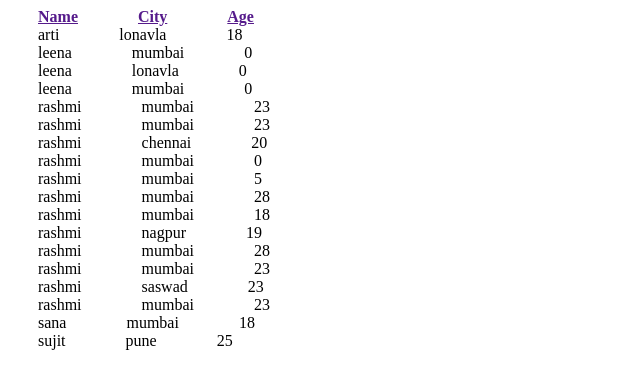
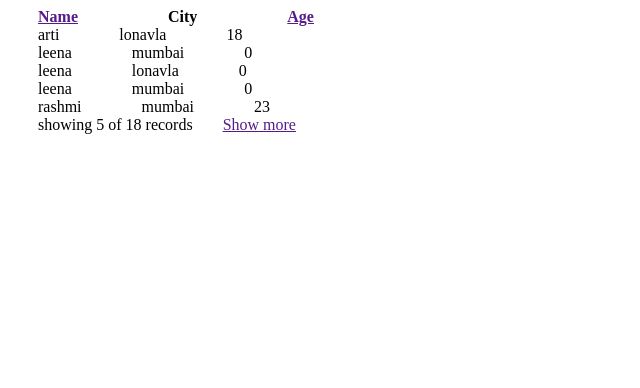
Before and after one commit to sujeet100/angular-table-widget-spike, a plain HTML site: page index.html in a window 1280 px wide. Shown: the whole page, without its empty margins (0-640 px from the left). Drawn offline with Linux system fonts and the light colour scheme; some packages are replaced by stand-ins of ours.

Commit message:
made sorting configurable. implemented show more. The message for showing n of X records is customizable.

```diff
--- a/app.js
+++ b/app.js
@@ -29,25 +29,46 @@ angular.module("widget", [])
     		scope:{
     			data:'=',
                 columns:'=',
-                defaultsortpredicate: '=',
+                defaultSortPredicate: '=',
+                rowsPerPage:'=',
+                rowsShownText:'='
     		},
     		link: function(scope, element, attr){
 
                     var tableElement = [];
-                    console.log(scope.defaultsortpredicate);
-                    scope.sortpredicate=scope.defaultsortpredicate
+                    scope.sortpredicate=scope.defaultSortPredicate
+                    scope.rowsVisible = scope.rowsPerPage;
                     tableElement.push('<style type="text/css">span{margin:30px;}</style>');
-                    tableElement.push('<span ng-repeat="head in columns">');
-                    tableElement.push('<a href="" ng-click="changePredicate(head.predicate)"><strong>{{head.header}}</strong></a></span>');
-                     tableElement.push('<div ng-repeat="student in data  |orderBy:sortpredicate:reverse">');
-                         tableElement.push('<span ng-repeat="column in columns">');
-                         tableElement.push('{{student[column.field]}}</span>');
-                     tableElement.push('</div>');
+
+                   //headers
+                    tableElement.push('<span ng-repeat="column in columns">');
+                        tableElement.push('<a ng-if="column.sort" href="" ng-click="changePredicate(column.predicate)"><strong>{{column.header}}</strong></a>');
+                        tableElement.push('<span ng-if="!column.sort"><strong>{{column.header}}</strong></span>');
+                    tableElement.push('</span>');
+
+                    //rows
+                    tableElement.push('<div ng-repeat="student in data | orderBy:sortpredicate:reverse | limitTo:rowsVisible">');
+                        tableElement.push('<span ng-repeat="column in columns">');
+                        tableElement.push('{{student[column.field]}}</span>');
+                    tableElement.push('</div>');
+
+                    //pagination
+
+
+                    tableElement.push('<div><span>');
+                    tableElement.push(String.format(scope.rowsShownText, '{{rowsVisible >data.length ? data.length : rowsVisible}}', '{{data.length}}'));
+                    tableElement.push('</span>');
+                    tableElement.push('<a href="" ng-if="rowsVisible < data.length" ng-click="showMoreRows();">Show more</a></div>');
+
+
 
                      scope.changePredicate= function(predicate){
-                        console.log(scope.sortpredicate);
                         scope.sortpredicate=predicate;
                         scope.reverse=!scope.reverse;
+                     }
+
+                    scope.showMoreRows= function(){
+                        scope.rowsVisible+=scope.rowsPerPage;
                      }
 
 
@@ -56,3 +77,19 @@ angular.module("widget", [])
     		}
     	}
     }]);
+
+String.format = function() {
+    // The string containing the format items (e.g. "{0}")
+    // will and always has to be the first argument.
+    var theString = arguments[0];
+
+    // start with the second argument (i = 1)
+    for (var i = 1; i < arguments.length; i++) {
+        // "gm" = RegEx options for Global search (more than one instance)
+        // and for Multiline search
+        var regEx = new RegExp("\\{" + (i - 1) + "\\}", "gm");
+        theString = theString.replace(regEx, arguments[i]);
+    }
+
+    return theString;
+}
--- a/widget.html
+++ b/widget.html
@@ -1,4 +1,4 @@
 <div ng-controller="rootController">
-	<div table data="students" columns="[{field:'name', header: 'Name', sort:true, predicate:['name','age']},{field:'city', header: 'City', sort:true, predicate:'city'},{field:'age', header: 'Age', sort:true, predicate:'age'}]" defaultsortpredicate="'name'">
+	<div table data="students" columns="[{field:'name', header: 'Name', sort:true, predicate:['name','age']},{field:'city', header: 'City', sort:false, predicate:'city'},{field:'age', header: 'Age', sort:true, predicate:'age'}]" default-sort-predicate="'name'" rows-per-page="5" rows-shown-text="'showing {0} of {1} records'">
 	</div>
 </div>
```
